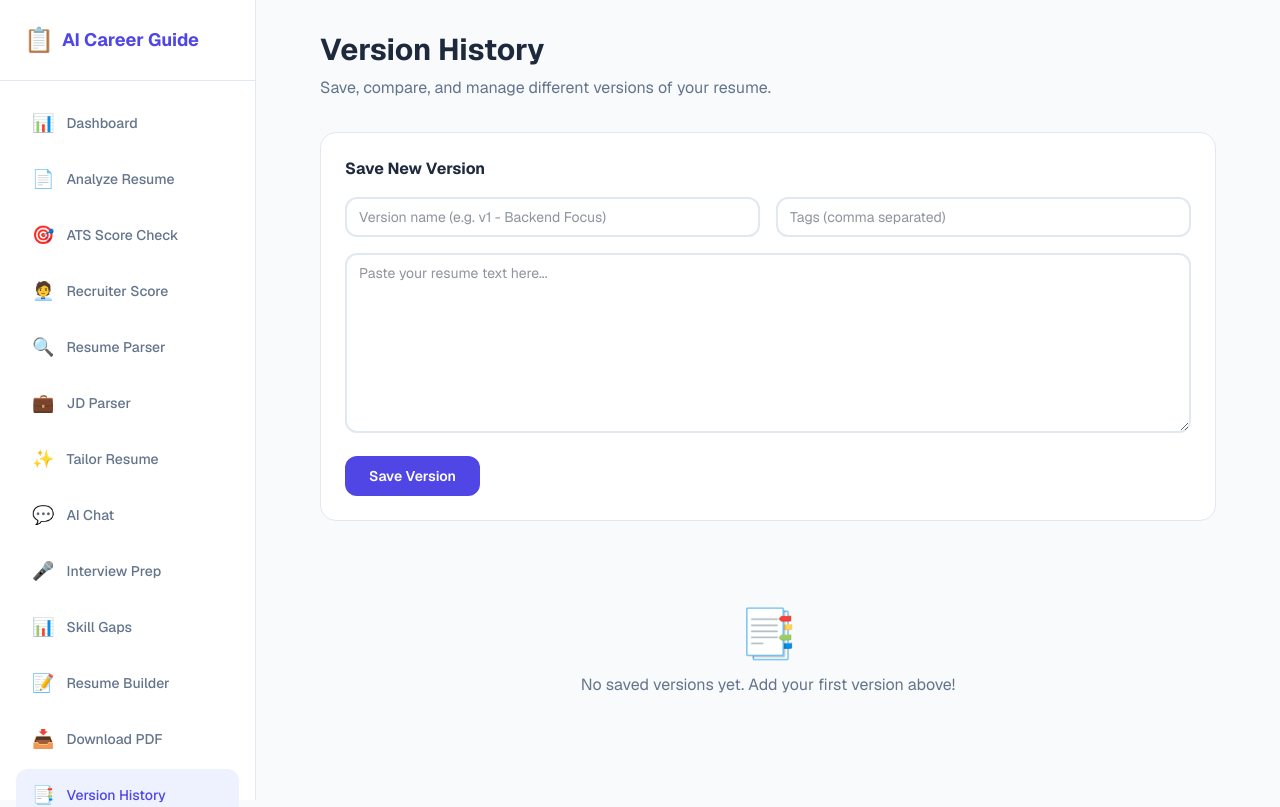
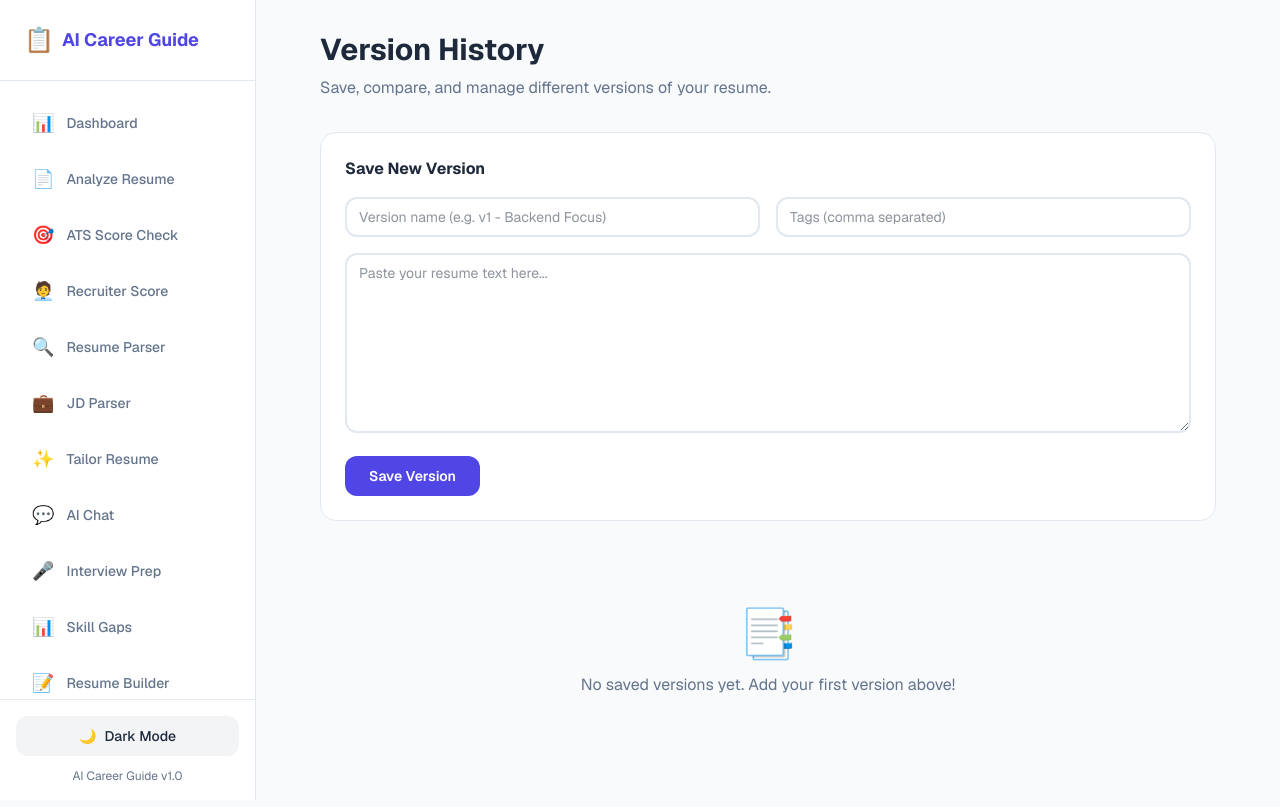
Before and after one commit to Saikurra03/ai-career-guide, a Next.js app: page /history in a window 1280 px wide. Shown: the top 807 px of the page. Built offline with nearby package versions, Linux system fonts and the light colour scheme.

Commit message:
Add scrollbar to sidebar navigation

```diff
--- a/src/app/globals.css
+++ b/src/app/globals.css
@@ -113,6 +113,14 @@ main::-webkit-scrollbar-thumb { background: #94a3b8; border-radius: 4px; }
 main::-webkit-scrollbar-thumb:hover { background: #64748b; }
 .dark main::-webkit-scrollbar-thumb:hover { background: #94a3b8; }
 
+/* Sidebar scrollbar - always visible */
+aside nav::-webkit-scrollbar { width: 5px; }
+aside nav::-webkit-scrollbar-track { background: transparent; }
+aside nav::-webkit-scrollbar-thumb { background: #cbd5e1; border-radius: 3px; }
+.dark aside nav::-webkit-scrollbar-thumb { background: #475569; }
+aside nav::-webkit-scrollbar-thumb:hover { background: #94a3b8; }
+.dark aside nav::-webkit-scrollbar-thumb:hover { background: #64748b; }
+
 /* Dark mode helpers */
 .dark .bg-white { background-color: var(--card) !important; }
 .dark .bg-gray-50 { background-color: var(--card) !important; }
--- a/src/components/Sidebar.tsx
+++ b/src/components/Sidebar.tsx
@@ -56,7 +56,7 @@ export function Sidebar() {
           <span className="text-2xl">📋</span> AI Career Guide
         </h1>
       </div>
-      <nav className="flex-1 p-4 space-y-1">
+      <nav className="flex-1 p-4 space-y-1 overflow-y-auto">
         {links.map((link) => (
           <Link
             key={link.href}
```
